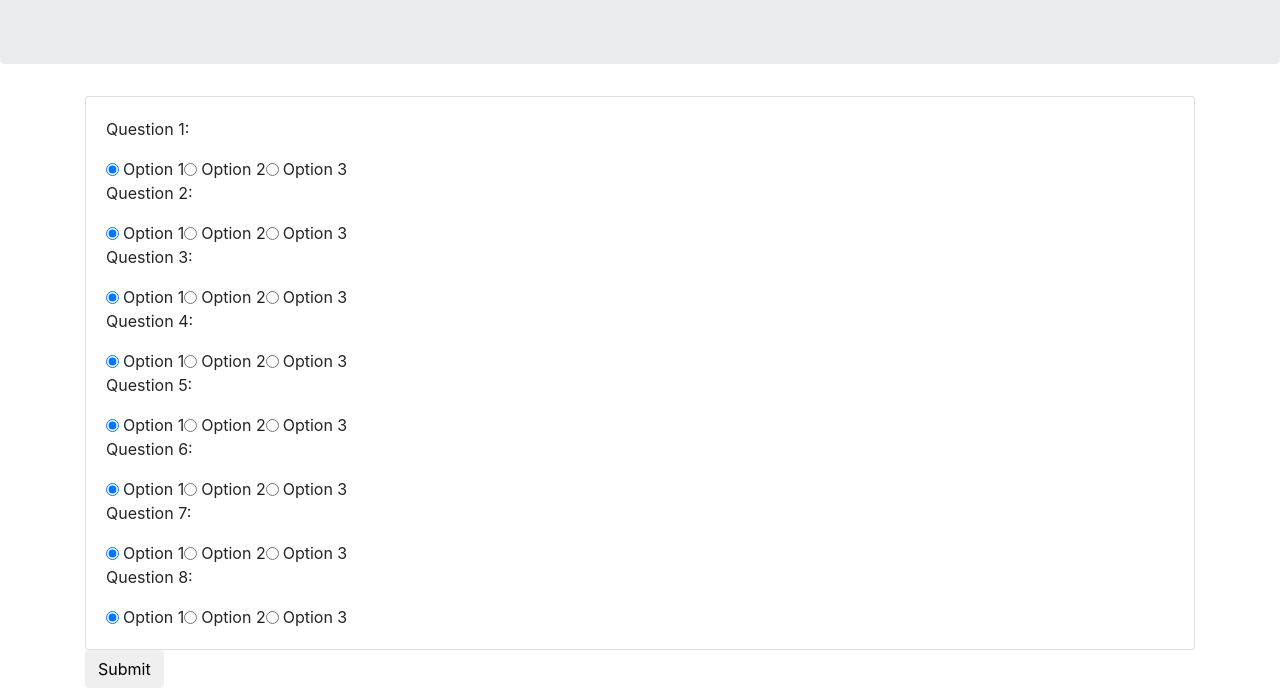
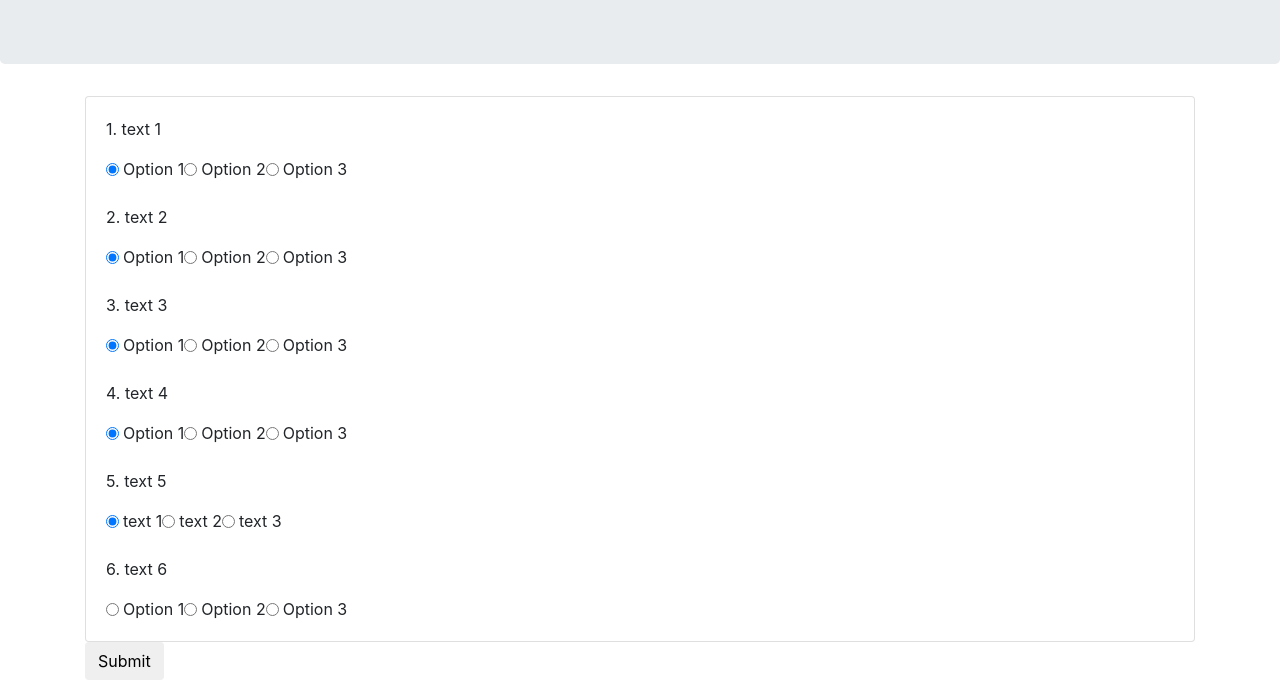
Before and after one commit to aeffiong/TriviaGame, a plain HTML site: page index.html in a window 1280 px wide. Shown: the part 203-891 px from the top of the page. Drawn offline with nearby package versions, Linux system fonts and the light colour scheme.

Commit message:
created game variable with questions and answers

```diff
--- a/assests/javascript/app.js
+++ b/assests/javascript/app.js
@@ -2,36 +2,107 @@
 // will need these for the button clicks for answers selected - might need this method
 
 // define variables
-var game = {
+var game = [
+    {   question: "1. text 1",
+        answers: ["text", "text", "text"],
+        correct: 0
+    },
+    {   question: "2. text 2",
+        answers: ["text 2", "text 2", "text 2"],
+        correct: 1
+    },
+    {   question: "3. text 3",
+        answers: ["text", "text", "text"],
+        correct: 0
+    },
 
-}
+    {   question: "4. text 4",
+        answers: ["text", "text", "text"],
+        correct: 2
+    },
 
+    {   question: "5. text 5",
+        answers: ["text 1", "text 2", "text 3"],
+        correct: 2
+    },
+
+    {   question: "6. text 6",
+        answers: ["text", "text", "text"],
+        correct: 1
+    },
+]
+
+console.log(game);
 var numCorrect = 0;
 var numWrong = 0;
 var numUnanswered = 0;
-var timer = 10;
+var timer = 120;
 var intervalId;
 
 // function to start the game
 $(document).ready(function(){
+    // getting questions to show on the page
+    $("#question1").html(game[0].question);
+    $("#radio120").append("#question1");
+
+    $("#question2").html(game[1].question);
+    // $("#radio120").append("#question1");
+    // $("#radio123").html(game[1].answers[0]);
+    // $("#radio124").html(game[1].answers[1]);
+
+    $("#question3").html(game[2].question);
+
+    $("#question4").html(game[3].question);
+
+    $("#question5").html(game[4].question);
+    $("#q5-op1").html(game[4].answers[0]);
+    $("#q5-op2").html(game[4].answers[1]);
+    $("#q5-op3").html(game[4].answers[2]);
+
+    $("#question6").html(game[5].question);
+
+
+// function to start timer
     function start() {
         intervalId = setInterval(decrement, 1000)
     }
+    // function to start timer countdown
     function decrement() {
         timer --;
 
         $("#timer").html("<h1> Time remaining: " + timer + " seconds</h1>");
+        // change interface when time is up
         if(timer === 0) {
             clearInterval(intervalId);
-            alert("Time's Up!!")
+            // alert("Time's Up!!")
             $(".card-body").html("<p> Correct answers: " + numCorrect +
             "</p> <p> Incorrect answers: " + numWrong + "</p> <p> Unanswered questions: "
             + numUnanswered + "</p>");
             $(".btn").hide();
         }
+        // change interface when user clicks the submit button, but button click isn't working
+    function submit() {
+        $(".btn").on("click", function(){
+            alert("Button clicked");
+            $(".card-body").html("<p> Correct answers: " + numCorrect +
+            "</p> <p> Incorrect answers: " + numWrong + "</p> <p> Unanswered questions: "
+            + numUnanswered + "</p>");
+            $(".btn").hide()
+        });
+    // var userGuess would equal the button that they clicked which would be an answer from the answer array
+    // calculating points - if guess equals correct then numCorrect increase, if guess doesn't equal correct
+    // then numWrong increases. Figure out a way to count unanswered if user doesn't answer a question
+    if(userGuess === correct) {
+        numCorrect ++;
+    }
+    else if (userGuess !== correct) {
+        numWrong ++;
+    }
+    }
 
     }
 start();
+
 
 // function to record answers for each question
 
--- a/index.html
+++ b/index.html
@@ -26,116 +26,122 @@
 
                             <div class="form-check">
                                 <input class="form-check-input" name="group20" type="radio" id="radio120" checked="checked">
-                                <label class="form-check-label" for="radio120">Option 1</label>
+                                <label class="form-check-label" id ="q1-op1" for="radio120">Option 1</label>
                             </div>
 
                             <div class="form-check">
                                 <input class="form-check-input" name="group20" type="radio" id="radio121">
-                                <label class="form-check-label" for="radio121">Option 2</label>
+                                <label class="form-check-label" id ="q1-op2" for="radio121">Option 2</label>
                             </div>
 
                             <div class="form-check">
                                 <input class="form-check-input" name="group20" type="radio" id="radio122">
-                                <label class="form-check-label" for="radio122">Option 3</label>
+                                <label class="form-check-label" id ="q1-op3" for="radio122">Option 3</label>
                             </div>
 
                         </form>
+                        <br>
                     <p id = "question2">Question 2:</p>
+
                     <form class="form-inline">
 
                             <div class="form-check">
-                                <input class="form-check-input" name="group20" type="radio" id="radio120" checked="checked">
-                                <label class="form-check-label" for="radio120">Option 1</label>
+                                <input class="form-check-input" name="group20" type="radio" id="radio123" checked="checked">
+                                <label class="form-check-label" id ="q2-op1" for="radio123">Option 1</label>
                             </div>
 
                             <div class="form-check">
-                                <input class="form-check-input" name="group20" type="radio" id="radio121">
-                                <label class="form-check-label" for="radio121">Option 2</label>
+                                <input class="form-check-input" name="group20" type="radio" id="radio124">
+                                <label class="form-check-label" id ="q2-op2" for="radio124">Option 2</label>
                             </div>
 
                             <div class="form-check">
-                                <input class="form-check-input" name="group20" type="radio" id="radio122">
-                                <label class="form-check-label" for="radio122">Option 3</label>
+                                <input class="form-check-input" name="group20" type="radio" id="radio125">
+                                <label class="form-check-label" id ="q2-op3" for="radio125">Option 3</label>
                             </div>
 
                         </form>
+                    <br>
                     <p id = "question3">Question 3:</p>
                     <form class="form-inline">
 
                             <div class="form-check">
                                 <input class="form-check-input" name="group20" type="radio" id="radio120" checked="checked">
-                                <label class="form-check-label" for="radio120">Option 1</label>
+                                <label class="form-check-label" id ="q3-op1" for="radio120">Option 1</label>
                             </div>
 
                             <div class="form-check">
                                 <input class="form-check-input" name="group20" type="radio" id="radio121">
-                                <label class="form-check-label" for="radio121">Option 2</label>
+                                <label class="form-check-label" id ="q3-op2" for="radio121">Option 2</label>
                             </div>
 
                             <div class="form-check">
                                 <input class="form-check-input" name="group20" type="radio" id="radio122">
-                                <label class="form-check-label" for="radio122">Option 3</label>
+                                <label class="form-check-label" id ="q3-op3" for="radio122">Option 3</label>
                             </div>
 
                         </form>
+                        <br>
                     <p id = "question4">Question 4:</p>
                     <form class="form-inline">
 
                             <div class="form-check">
                                 <input class="form-check-input" name="group20" type="radio" id="radio120" checked="checked">
-                                <label class="form-check-label" for="radio120">Option 1</label>
+                                <label class="form-check-label" id ="q4-op1" for="radio120">Option 1</label>
                             </div>
 
                             <div class="form-check">
                                 <input class="form-check-input" name="group20" type="radio" id="radio121">
-                                <label class="form-check-label" for="radio121">Option 2</label>
+                                <label class="form-check-label" id ="q4-op2" for="radio121">Option 2</label>
                             </div>
 
                             <div class="form-check">
                                 <input class="form-check-input" name="group20" type="radio" id="radio122">
-                                <label class="form-check-label" for="radio122">Option 3</label>
+                                <label class="form-check-label" id ="q4-op3" for="radio122">Option 3</label>
                             </div>
 
                         </form>
+                        <br>
                     <p id = "question5">Question 5:</p>
                     <form class="form-inline">
 
                             <div class="form-check">
                                 <input class="form-check-input" name="group20" type="radio" id="radio120" checked="checked">
-                                <label class="form-check-label" for="radio120">Option 1</label>
+                                <label class="form-check-label" id ="q5-op1" for="radio120">Option 1</label>
                             </div>
 
                             <div class="form-check">
                                 <input class="form-check-input" name="group20" type="radio" id="radio121">
-                                <label class="form-check-label" for="radio121">Option 2</label>
+                                <label class="form-check-label" id ="q5-op2" for="radio121">Option 2</label>
                             </div>
 
                             <div class="form-check">
                                 <input class="form-check-input" name="group20" type="radio" id="radio122">
-                                <label class="form-check-label" for="radio122">Option 3</label>
+                                <label class="form-check-label" id ="q5-op3" for="radio122">Option 3</label>
                             </div>
 
                         </form>
+                        <br>
                     <p id = "question6">Question 6:</p>
                     <form class="form-inline">
 
                             <div class="form-check">
-                                <input class="form-check-input" name="group20" type="radio" id="radio120" checked="checked">
-                                <label class="form-check-label" for="radio120">Option 1</label>
+                                <input class="form-check-input" name="group20" type="radio" id="radio120" >
+                                <label class="form-check-label" id ="q6-op1" for="radio120">Option 1</label>
                             </div>
 
                             <div class="form-check">
                                 <input class="form-check-input" name="group20" type="radio" id="radio121">
-                                <label class="form-check-label" for="radio121">Option 2</label>
+                                <label class="form-check-label" id ="q6-op2" for="radio121">Option 2</label>
                             </div>
 
                             <div class="form-check">
                                 <input class="form-check-input" name="group20" type="radio" id="radio122">
-                                <label class="form-check-label" for="radio122">Option 3</label>
+                                <label class="form-check-label" id ="q6-op3" for="radio122">Option 3</label>
                             </div>
 
                         </form>
-                    <p id = "question7">Question 7:</p>
+                    <!-- <p id = "question7">Question 7:</p>
                     <form class="form-inline">
 
                             <div class="form-check">
@@ -172,19 +178,19 @@
                                 <label class="form-check-label" for="radio122">Option 3</label>
                             </div>
 
-                        </form>
+                        </form>        -->
                 </div>
                 </div>
             </div>
         </div>
         <div class = "row">
             <div class = "col-12">
-                <button type="button" class="btn">Submit</button>
+                <button type="button" class="btn" id="submit">Submit</button>
             </div>
         </div>
     </div>
 
-    <!-- timer up interface -->
+
 
     <script src="https://cdnjs.cloudflare.com/ajax/libs/jquery/3.2.1/jquery.min.js"></script>
     <script src="assests/javascript/app.js"></script>
```
